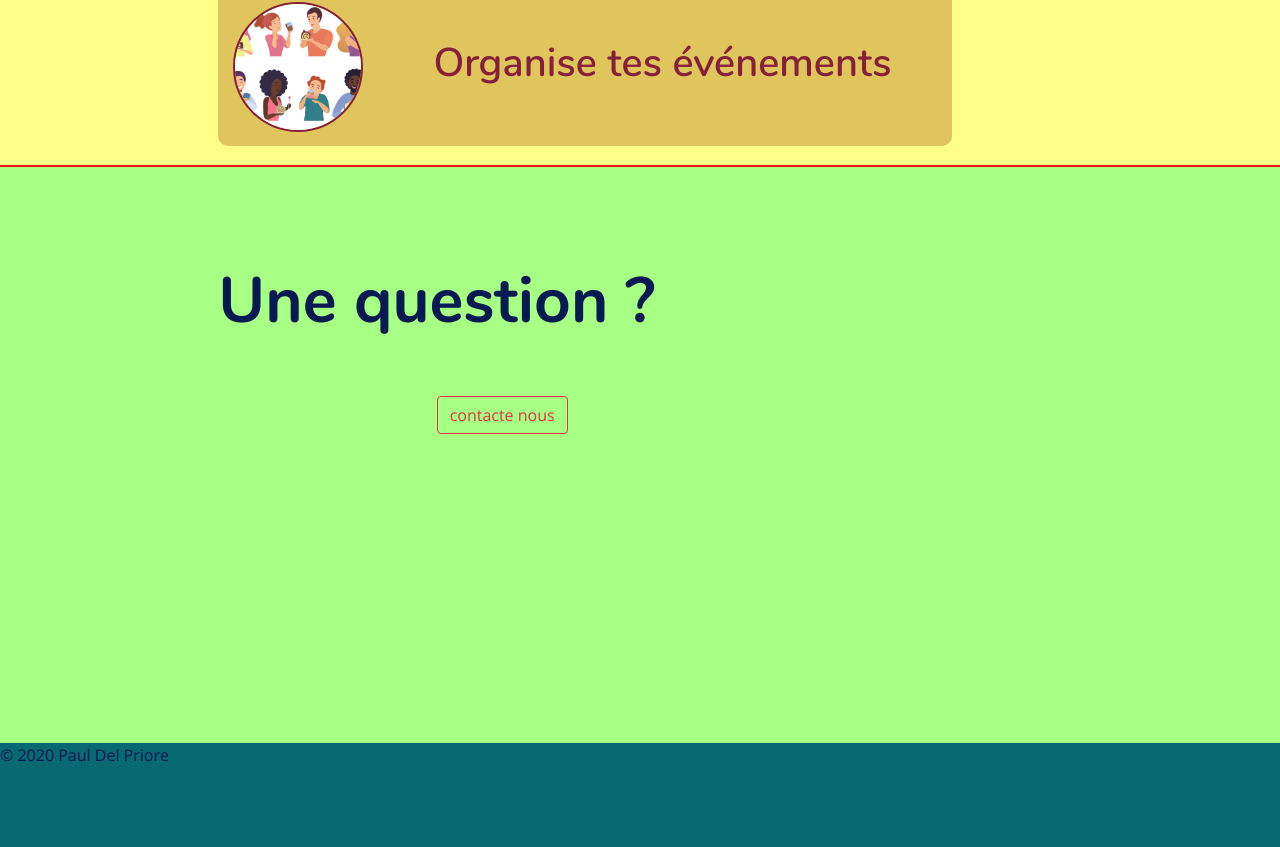
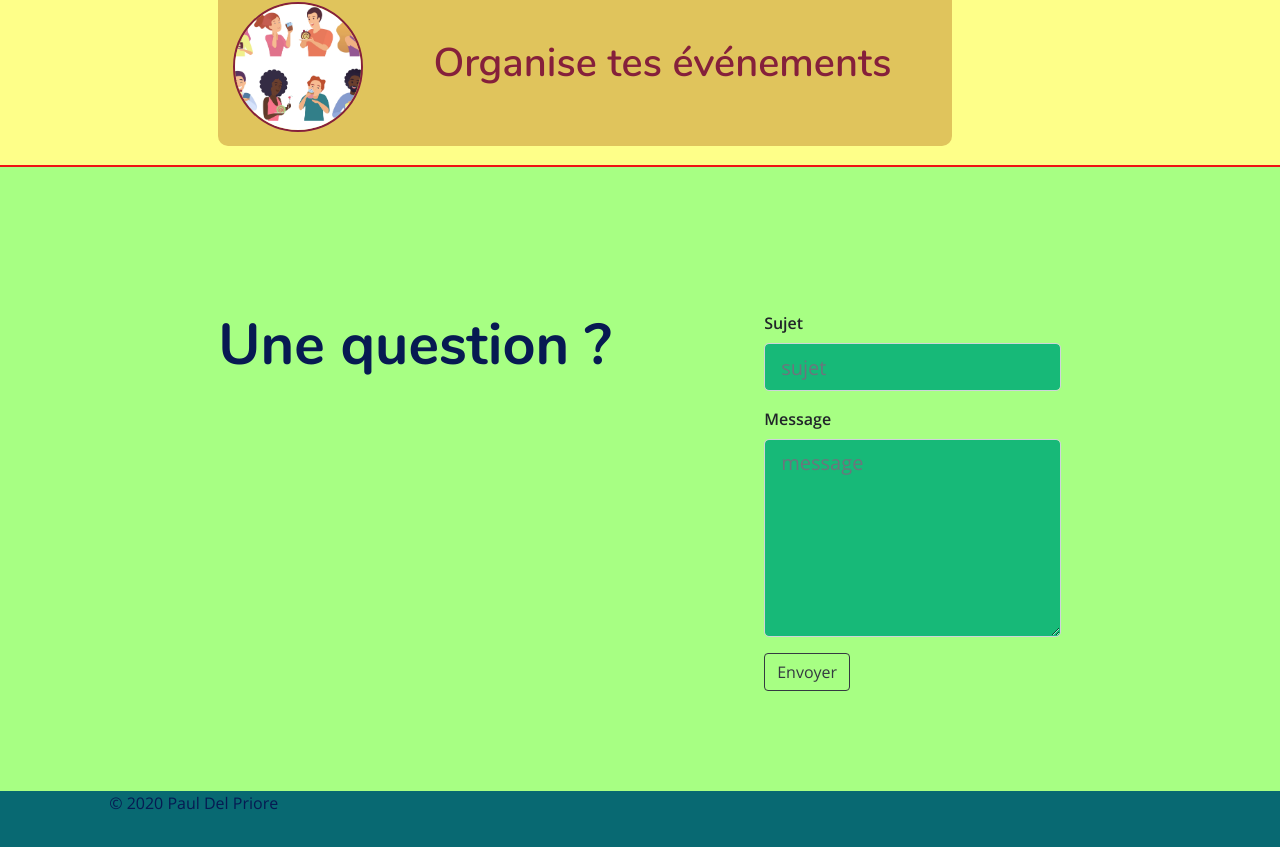
Before and after one commit to pdelpriore/cojemy-front, a React (Create React App) app: page / in a window 1280 px wide. Shown: the part 1433-2280 px from the top of the page. Built offline with nearby package versions, Linux system fonts and the light colour scheme.

Commit message:
implement first section of contact page

```diff
--- /dev/null
+++ b/src/forms/contact/ContactForm.js
@@ -0,0 +1,44 @@
+import React from "react";
+import { Form, Row, Col } from "react-bootstrap";
+import "./contactForm.css";
+
+const ContactForm = () => {
+  return (
+    <Form onSubmit>
+      <Row>
+        <Col xs={12}>
+          <Form.Group controlId="formBasicSubject">
+            <Form.Label className="text-family">Sujet</Form.Label>
+            <Form.Control
+              className="text-family-message"
+              onChange
+              size="lg"
+              name="subject"
+              type="text"
+              placeholder="sujet"
+            />
+          </Form.Group>
+        </Col>
+      </Row>
+      <Row>
+        <Col xs={12}>
+          <Form.Group controlId="formBasicMessage">
+            <Form.Label className="text-family">Message</Form.Label>
+            <Form.Control
+              className="text-family-message"
+              as="textarea"
+              rows="6"
+              onChange
+              size="lg"
+              name="message"
+              type="text"
+              placeholder="message"
+            />
+          </Form.Group>
+        </Col>
+      </Row>
+    </Form>
+  );
+};
+
+export default ContactForm;
--- /dev/null
+++ b/src/forms/contact/contactForm.css
@@ -0,0 +1,8 @@
+.text-family {
+  font-family: "OpenSans-SemiBold";
+}
+.text-family-message {
+  font-family: "OpenSans-Regular";
+  background-color: #17b978;
+  color: #071a52;
+}
--- a/src/strings/Strings.js
+++ b/src/strings/Strings.js
@@ -22,7 +22,7 @@ export const strings = Object.freeze({
   },
   contact: {
     FIRST_SECTION: "une question ?",
-    BUTTON_TEXT: "contacte nous",
+    BUTTON_TEXT: "envoyer",
     FOOTER: "Paul Del Priore"
   }
 });
--- a/src/views/contact/Contact.js
+++ b/src/views/contact/Contact.js
@@ -2,11 +2,13 @@ import React from "react";
 import { Row, Col, Button } from "react-bootstrap";
 import { strings } from "../../strings/Strings";
 import { capitalizeFirst } from "../../util/Util";
+import ContactForm from "../../forms/contact/ContactForm";
 import "./contact.css";
 
 const Contact = () => {
   return (
     <div className="contact-section" id={strings.navbar.navHomeItems.CONTACT}>
+      <Row className="mb-5" />
       <Row className="mb-5" />
       <Row className="mb-5" />
       <Row>
@@ -19,16 +21,14 @@ const Contact = () => {
                   {capitalizeFirst(strings.contact.FIRST_SECTION)}
                 </h1>
               </Col>
-              <Col xs={5} />
-            </Row>
-            <Row className="mt-5">
-              <Col xs={4} />
-              <Col xs={2}>
-                <Button className="button-text" variant="outline-danger">
-                  {strings.contact.BUTTON_TEXT}
-                </Button>
+              <Col xs={5}>
+                <div className="form-section">
+                  <ContactForm />
+                  <Button className="button-text" variant="outline-dark">
+                    {capitalizeFirst(strings.contact.BUTTON_TEXT)}
+                  </Button>
+                </div>
               </Col>
-              <Col xs={6} />
             </Row>
           </div>
         </Col>
@@ -37,7 +37,12 @@ const Contact = () => {
         <Col xs={12}>
           <div className="second-section">
             <footer className="footer">
-              &#169; {new Date().getFullYear()} {strings.contact.FOOTER}
+              <Row>
+                <Col xs={1} />
+                <Col xs={11}>
+                  &#169; {new Date().getFullYear()} {strings.contact.FOOTER}
+                </Col>
+              </Row>
             </footer>
           </div>
         </Col>
--- a/src/views/contact/contact.css
+++ b/src/views/contact/contact.css
@@ -13,7 +13,7 @@
 }
 .contact-text {
   font-family: "Nunito-Bold";
-  font-size: 4rem;
+  font-size: 4.5vw;
   color: #071a52;
 }
 .button-text {
@@ -23,3 +23,9 @@
   font-family: "OpenSans-Regular";
   color: #071a52;
 }
+.form-section {
+  display: flex;
+  flex-direction: column;
+  justify-content: flex-start;
+  align-items: flex-start;
+}
```
